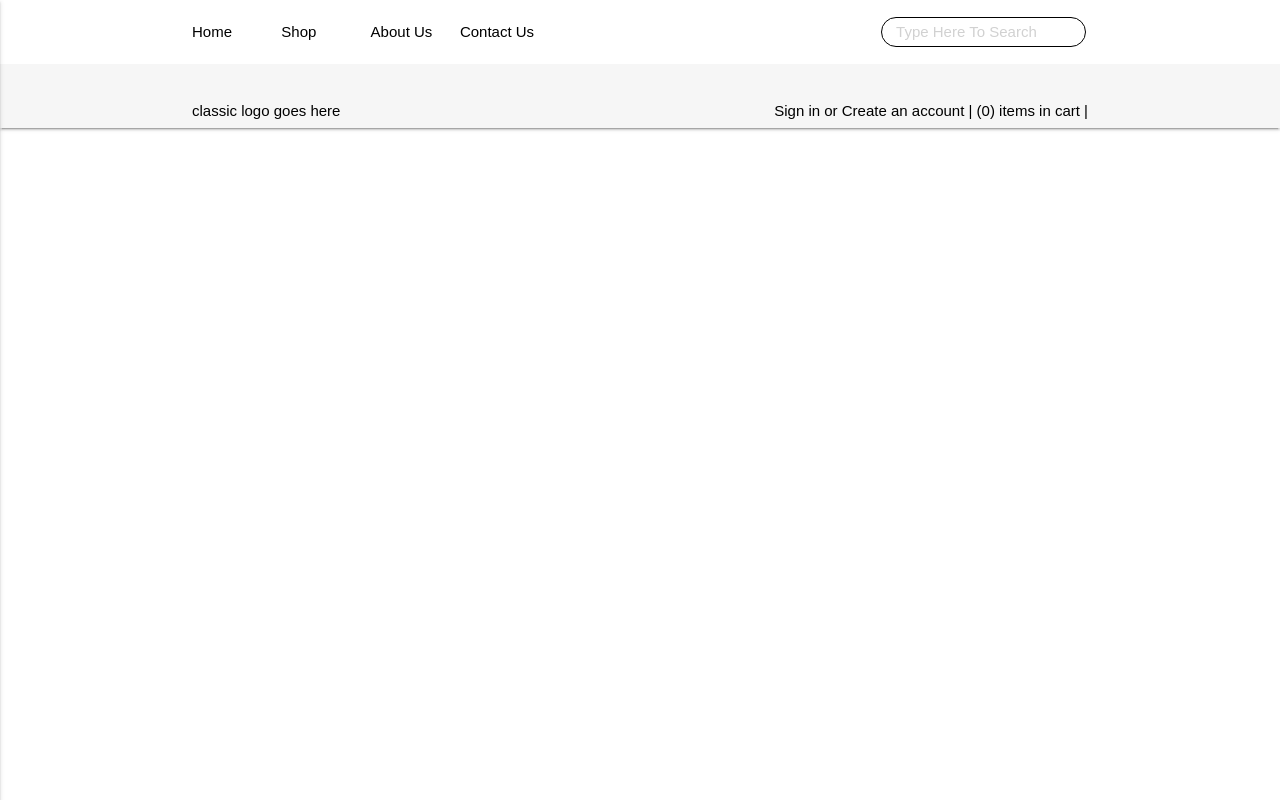
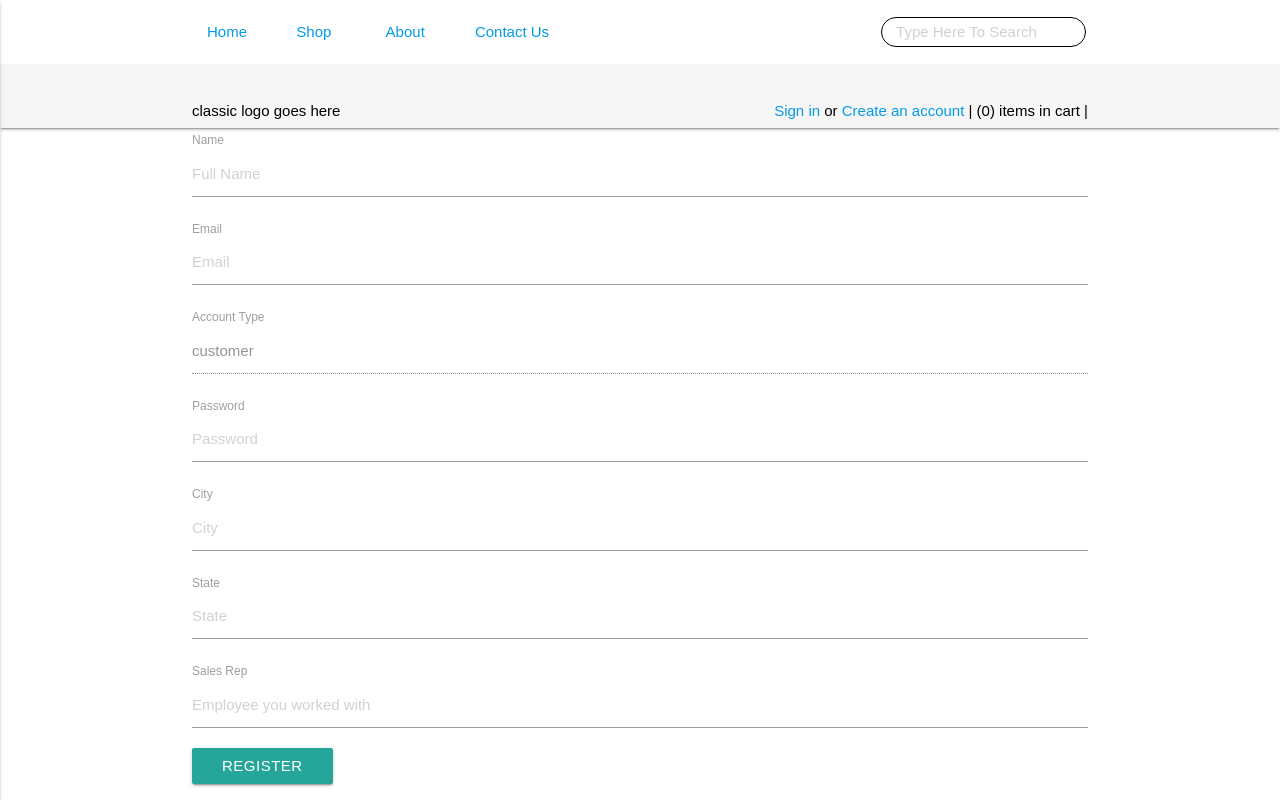
Before and after one commit to 2monsta/eCommerce-Full-Stack, a React (Create React App) app in the folder front-end-ecommerce/: page /register in a window 1280 px wide. Built offline with nearby package versions, Linux system fonts and the light colour scheme.

Commit message:
add register page

```diff
--- a/front-end-ecommerce/package.json
+++ b/front-end-ecommerce/package.json
@@ -5,7 +5,9 @@
   "dependencies": {
     "jquery": "^3.2.1",
     "react": "^16.2.0",
+    "react-bootstrap": "^0.31.5",
     "react-dom": "^16.2.0",
+    "react-materialize": "^1.1.1",
     "react-redux": "^5.0.6",
     "react-router-dom": "^4.2.2",
     "react-scripts": "1.0.17",
--- a/front-end-ecommerce/public/css/styles.css
+++ b/front-end-ecommerce/public/css/styles.css
@@ -1,8 +1,10 @@
 .nav-wrapper {
   background-color: white;
   color: #000; }
-  .nav-wrapper a i {
-    color: #000; }
+  .nav-wrapper a {
+    color: #039be5; }
+    .nav-wrapper a i {
+      color: #000; }
   .nav-wrapper form input[type="text"] {
     border: 1px solid black;
     border-radius: 30px 30px 30px 30px;
@@ -14,6 +16,8 @@ nav {
   overflow: hidden; }
   nav .bottom-nav {
     background-color: #f6f6f6; }
+    nav .bottom-nav .linkToLogin {
+      color: #000; }
 
 #slickSlider div img {
   width: 100%; }
--- a/front-end-ecommerce/sass/_navbar.scss
+++ b/front-end-ecommerce/sass/_navbar.scss
@@ -1,7 +1,9 @@
+
 .nav-wrapper{
   background-color: white;
   color: #000;
   a{
+    color:#039be5;
     i{
       color: #000;
     }
@@ -21,5 +23,8 @@ nav{
   overflow: hidden;
   .bottom-nav{
     background-color: #f6f6f6;
+    .linkToLogin{
+      color: #000;
+    }
   }
 }
--- a/front-end-ecommerce/src/App.js
+++ b/front-end-ecommerce/src/App.js
@@ -1,8 +1,14 @@
 import React, { Component } from 'react';
 import logo from './logo.svg';
 import {BrowserRouter as Router, Route} from 'react-router-dom';
+
+//CUSTOM COMPOENT
 import NavBar from './components/NavBar';
 import SlickSlider from './components/SlickSlider';
+import Register from './containers/Register';
+import Home from './components/Home';
+
+
 class App extends Component {
   render() {
     return (
@@ -10,6 +16,10 @@ class App extends Component {
         <div className="App">
           <NavBar />
           <Route exact path='/' component={SlickSlider}/>
+          <div className={"container"}>
+            <Route exact path={'/'} component={Home}/>
+            <Route exact path={"/register"} component={Register}/>
+          </div>
         </div>
       </Router>
     );
--- /dev/null
+++ b/front-end-ecommerce/src/components/Home.js
@@ -0,0 +1,11 @@
+import React, {Component} from 'react';
+
+class Home extends Component{
+  render(){
+    return (
+      <h1>Home Page</h1>
+    )
+  }
+}
+
+export default Home;
--- a/front-end-ecommerce/src/components/NavBar.js
+++ b/front-end-ecommerce/src/components/NavBar.js
@@ -1,4 +1,5 @@
 import React, {Component} from 'react';
+import {Link} from 'react-router-dom';
 
 class Navbar extends Component{
   constructor(){
@@ -15,18 +16,18 @@ class Navbar extends Component{
                 <div className={"col s7"}>
                   <ul className="hide-on-med-and-down">
                     <div className={"row"}>
-                      <li className={"col s2"}>Home</li>
-                      <li className={"col s2"}>Shop</li>
-                      <li className={"col s2"}>About Us</li>
-                      <li className={"col s3"}>Contact Us</li>
+                      <li className={"col s2"}><Link to={"/"}>Home</Link></li>
+                      <li className={"col s2"}><Link to={"/shop"}>Shop</Link></li>
+                      <li className={"col s2"}><Link to={"/about"}>About Us</Link></li>
+                      <li className={"col s3"}><Link to={"/contact"}>Contact Us</Link></li>
                     </div>
                   </ul>
                 </div>
                 <ul className="side-nav" id="mobile-demo">
-                  <li>Home</li>
-                  <li>Shop</li>
-                  <li>About Us</li>
-                  <li>Contact Us</li>
+                  <li><Link to={"/"}>Home</Link></li>
+                  <li><Link to={"/shop"}>Shop</Link></li>
+                  <li><Link to={"/about"}>About Us</Link></li>
+                  <li><Link to={"/contact"}>Contact Us</Link></li>
                 </ul>
                 <div className={"col s3 offset-s2"}>
                   <form>
@@ -45,7 +46,7 @@ class Navbar extends Component{
                   <p>classic logo goes here</p>
                 </div>
                 <div className={"offset-s4 col s5 hide-on-med-and-down right-align"}>
-                  <p>Sign in or Create an account | (0) items in cart | ($0.00)</p>
+                  <p className={"linkToLogin"}><Link to={"/login"}>Sign in</Link> or <Link to={"/register"}>Create an account</Link> | (0) items in cart | ($0.00)</p>
                 </div>
               </div>
             </div>
--- a/front-end-ecommerce/src/components/Register.js
+++ /dev/null
@@ -1 +0,0 @@
-import React, {Component} from 'react';
--- /dev/null
+++ b/front-end-ecommerce/src/containers/Register.js
@@ -0,0 +1,81 @@
+import React, {Component} from 'react';
+import {Form, FormGroup, ControlLabel, FormControl, Button, Col, MenuItem} from 'react-bootstrap';
+// import {Button, Icon, Input, Row, MenuItem,Col, SearchForm }from 'react-materialize';
+
+class Register extends Component{
+  constructor(){
+    super();
+    this.state={};
+  }
+  render(){
+    return(
+      <Form horizontal>
+        <FormGroup controlId="formHorizontalName" validationState={this.state.nameError}>
+          <Col componentClass={ControlLabel} sm={2}>
+            Name
+          </Col>
+          <Col sm={10}>
+            <FormControl type="text" name="fullName" placeholder="Full Name" />
+          </Col>
+        </FormGroup>
+        <FormGroup controlId="formHorizontalName" validationState={this.state.emailError}>
+          <Col componentClass={ControlLabel} sm={2}>
+            Email
+          </Col>
+          <Col sm={10}>
+            <FormControl type="email" name="email" placeholder="Email" />
+          </Col>
+        </FormGroup>
+        <FormGroup controlId="formHorizontalName">
+          <Col componentClass={ControlLabel} sm={2}>
+            Account Type
+          </Col>
+          <Col sm={10}>
+            <FormControl type="text" name="type" value="customer" disabled />
+          </Col>
+        </FormGroup>
+        <FormGroup controlId="formHorizontalName">
+          <Col componentClass={ControlLabel} sm={2}>
+            Password
+          </Col>
+          <Col sm={10}>
+            <FormControl type="password" name="password" placeholder="Password" />
+          </Col>
+        </FormGroup>
+        <FormGroup controlId="formHorizontalName">
+          <Col componentClass={ControlLabel} sm={2}>
+            City
+          </Col>
+          <Col sm={10}>
+            <FormControl type="text" name="city" placeholder="City" />
+          </Col>
+        </FormGroup>
+        <FormGroup controlId="formHorizontalName">
+          <Col componentClass={ControlLabel} sm={2}>
+            State
+          </Col>
+          <Col sm={10}>
+            <FormControl type="text" name="state" placeholder="State" />
+          </Col>
+        </FormGroup>
+        <FormGroup controlId="formHorizontalName">
+          <Col componentClass={ControlLabel} sm={2}>
+            Sales Rep
+          </Col>
+          <Col sm={10}>
+            <FormControl type="text" name="employee" placeholder="Employee you worked with" />
+          </Col>
+        </FormGroup>
+        <FormGroup>
+          <Col smOffset={2} sm={10}>
+            <Button bsStyle="primary" bsSize="small" type="submit">
+              Register
+            </Button>
+          </Col>
+        </FormGroup>
+      </Form>
+    )
+  }
+}
+
+export default Register;
```
Also changed, not shown: front-end-ecommerce/src/containers/Login.js (renamed from front-end-ecommerce/src/components/Login.js), 1 other file (tests, documents, lock files or other folders).
